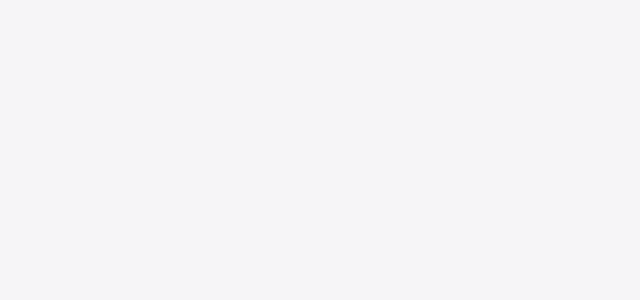
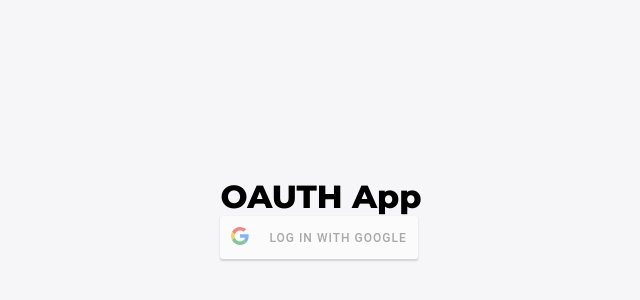
Before and after one commit to kasatsakshi/cmpe275-cloud-event-centre, a React (Create React App) app in the folder client/: page /oauth in a window 1280 px wide. Before the commit this address had no page. Shown: the part 162-462 px from the top of the page, without its empty margins (319-959 px from the left). Built offline with nearby package versions, Linux system fonts and the light colour scheme; no server answers.

Commit message:
OAuth Client

```diff
--- a/client/package.json
+++ b/client/package.json
@@ -11,6 +11,7 @@
     "@testing-library/user-event": "^13.5.0",
     "react": "^18.1.0",
     "react-dom": "^18.1.0",
+    "react-google-login": "^5.2.2",
     "react-router-dom": "^6.3.0",
     "react-scripts": "5.0.1",
     "web-vitals": "^2.1.4"
--- a/client/src/App.js
+++ b/client/src/App.js
@@ -4,6 +4,7 @@ import { BrowserRouter as Router, Routes, Route } from 'react-router-dom';
 import Home from './components/Home';
 import Signup from './components/Signup';
 import Register from './components/Register';
+import Oauth from './components/Oauth';
 
 function App() {
   return (
@@ -20,6 +21,9 @@ function App() {
         <Routes>
           <Route path="/register" element={<Register />} />
         </Routes>
+        <Routes>
+          <Route path="/oauth" element={<Oauth />} />
+        </Routes>
       </div>
     </Router>
   );
--- /dev/null
+++ b/client/src/components/Oauth.js
@@ -0,0 +1,60 @@
+import GoogleLogin from 'react-google-login';
+import { useState } from 'react';
+
+function Oauth() {
+  const [loginData, setLoginData] = useState(
+    localStorage.getItem('loginData')
+      ? JSON.parse(localStorage.getItem('loginData'))
+      : null
+  );
+
+  const handleFailure = (result) => {
+    alert(result);
+  };
+
+  const handleLogin = async (googleData) => {
+    const res = await fetch('/api/google-login', {
+      method: 'POST',
+      body: JSON.stringify({
+        token: googleData.tokenId,
+      }),
+      headers: {
+        'Content-Type': 'application/json',
+      },
+    });
+
+    const data = await res.json();
+    setLoginData(data);
+    localStorage.setItem('loginData', JSON.stringify(data));
+  };
+  const handleLogout = () => {
+    localStorage.removeItem('loginData');
+    setLoginData(null);
+  };
+
+  return (
+    <div className="App">
+      <header className="App-header">
+        <h1>OAUTH App</h1>
+        <div>
+          {loginData ? (
+            <div>
+              <h3>You logged in as {loginData.email}</h3>
+              <button onClick={handleLogout}>Logout</button>
+            </div>
+          ) : (
+            <GoogleLogin
+              clientId={process.env.REACT_APP_GOOGLE_CLIENT_ID}
+              buttonText="Log in with Google"
+              onSuccess={handleLogin}
+              onFailure={handleFailure}
+              cookiePolicy={'single_host_origin'}
+            ></GoogleLogin>
+          )}
+        </div>
+      </header>
+    </div>
+  );
+}
+
+export default Oauth;
```
Also changed, not shown: 2 other files (tests, documents, lock files or other folders).
